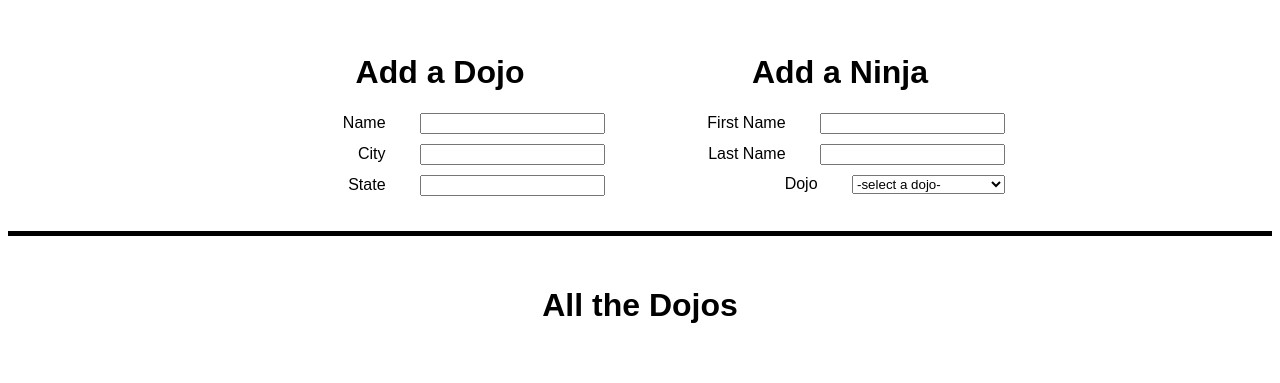
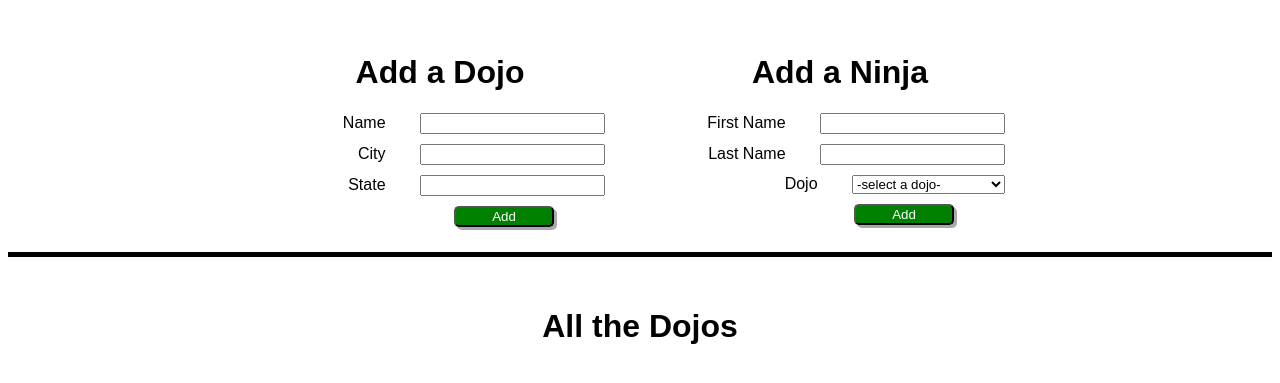
Before and after one commit to dcrawford027/dojos_and_ninjas, a Django app: page / in a window 1280 px wide. Shown: the top 383 px of the page. Run offline with Django 3.2, Linux system fonts and the light colour scheme; parts of the project's set-up code (start-up, migrations or seed data) failed here and were passed over.

Commit message:
added routes

```diff
--- a/dojo_ninjas_app/static/css/style.css
+++ b/dojo_ninjas_app/static/css/style.css
@@ -27,6 +27,19 @@ select {
     width: 153px;
 }
 
+button {
+    background-color: green;
+    color: white;
+    width: 100px;
+    box-shadow: 3px 3px darkgray;
+    border-radius: 5px;
+    margin-left: 128px;
+}
+
+button:hover {
+    cursor: pointer;
+}
+
 .bottom {
     border-top: 5px solid black;
     padding: 30px;
--- a/dojo_ninjas_app/templates/index.html
+++ b/dojo_ninjas_app/templates/index.html
@@ -25,6 +25,7 @@
                     <label for="state">State</label>
                     <input type="text" name="state">
                 </div>
+                <button type="submit">Add</button>
             </form>
         </div>
         <div class="ninjaForm">
@@ -45,6 +46,7 @@
                         <option disabled selected>-select a dojo-</option>
                     </select>
                 </div>
+                <button type="submit">Add</button>
             </form>
         </div>
     </div>
--- a/dojo_ninjas_app/urls.py
+++ b/dojo_ninjas_app/urls.py
@@ -2,5 +2,7 @@ from django.urls import path
 from . import views
 
 urlpatterns = [
-    path('', views.index)
+    path('', views.index),
+    path('add_dojo', views.addDojo),
+    path('add_ninja', views.addNinja),
 ]
--- a/dojo_ninjas_app/views.py
+++ b/dojo_ninjas_app/views.py
@@ -1,5 +1,5 @@
 from django.shortcuts import render, redirect
-from models import Dojo, Ninja
+from .models import Dojo, Ninja
 
 # Create your views here.
 def index(request):
@@ -13,4 +13,7 @@ def addDojo(request):
     return redirect('/')
 
 def addNinja(request):
-    postFirstName = request.POST['']
+    postFirstName = request.POST['first_name']
+    postLastName = request.POST['last_name']
+    postDojo = request.POST['dojo']
+    newNinja = Ninja.objects.create(first_name=postFirstName, last_name=postLastName, dojo=postDojo)
```
